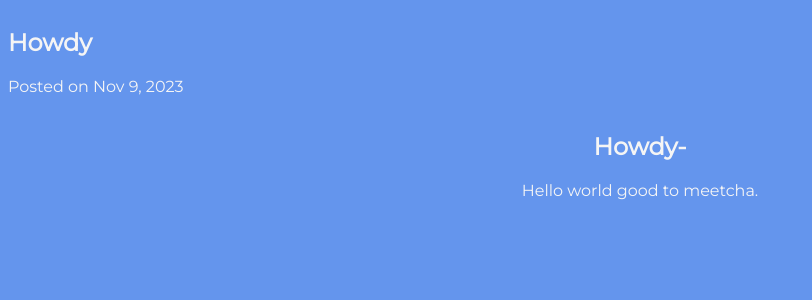
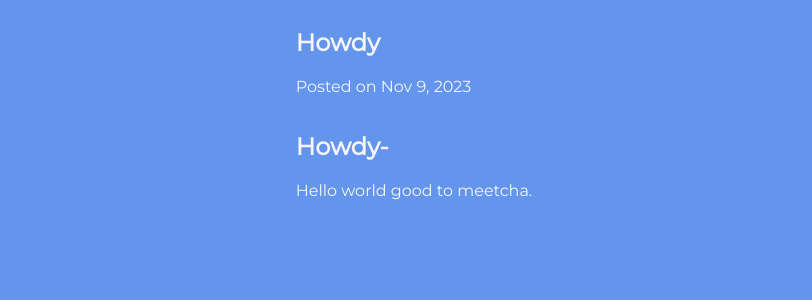
Before and after one commit to ChristianBako/christianbako.github.io, a Jekyll site: the page built from _posts/2023-11-09-howdy.md, in a window 1280 px wide. Shown: the top 300 px of the page, without its empty margins (0-812 px from the left). Built offline with Jekyll 4.4.1, drawn with Linux system fonts in a browser that asks for light colours.

Commit message:
add centering

```diff
--- a/_layouts/post.html
+++ b/_layouts/post.html
@@ -35,10 +35,16 @@
         }
 
         .blogpostContainer {
-          display: flex;
-          justify-content: center;
-          align-items: center;
-          text-align: center;
+          display: grid;
+          grid-template-columns:
+            1fr
+            min(65ch, 100%)
+            1fr;
+        }
+
+
+        .blogpostContainer > * {
+          grid-column: 2;
         }
 
         .lilPadding {
@@ -134,7 +140,7 @@
     </script>
 </head>
 <body>
-  <article class="lilPadding">
+  <article class="lilPadding blogpostContainer">
     <header class="post-header">
         <h1 class="post-title">{{ page.title }}</h1>
         <p class="post-meta">
@@ -144,9 +150,7 @@
             {% endif %}
         </p>
     </header>
-    <div class="blogpostContainer">
-            <div class="post-content">
-                {{ content }}
-            </div>
+    <div class="post-content">
+        {{ content }}
     </div>
 </body>
```
